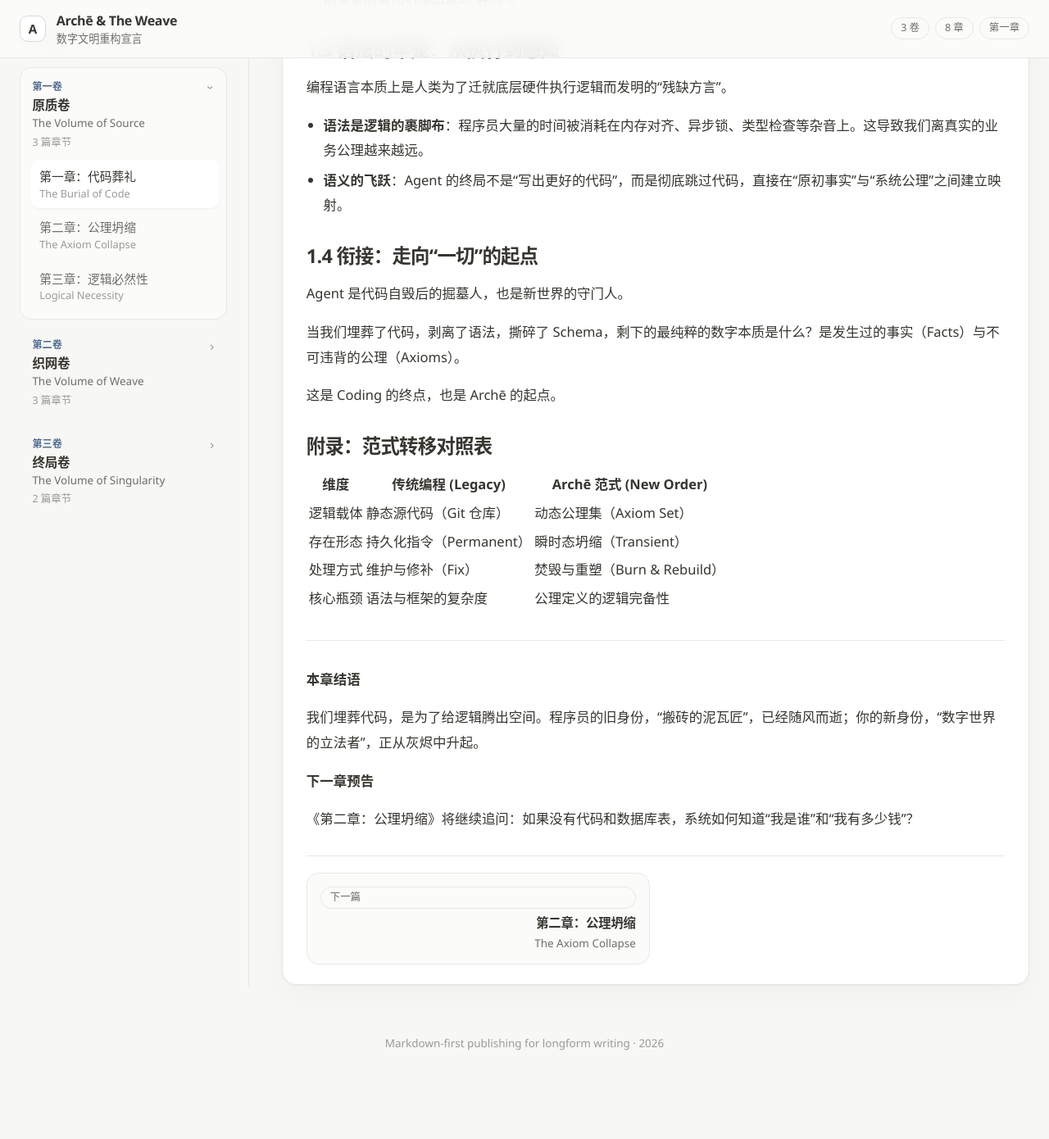
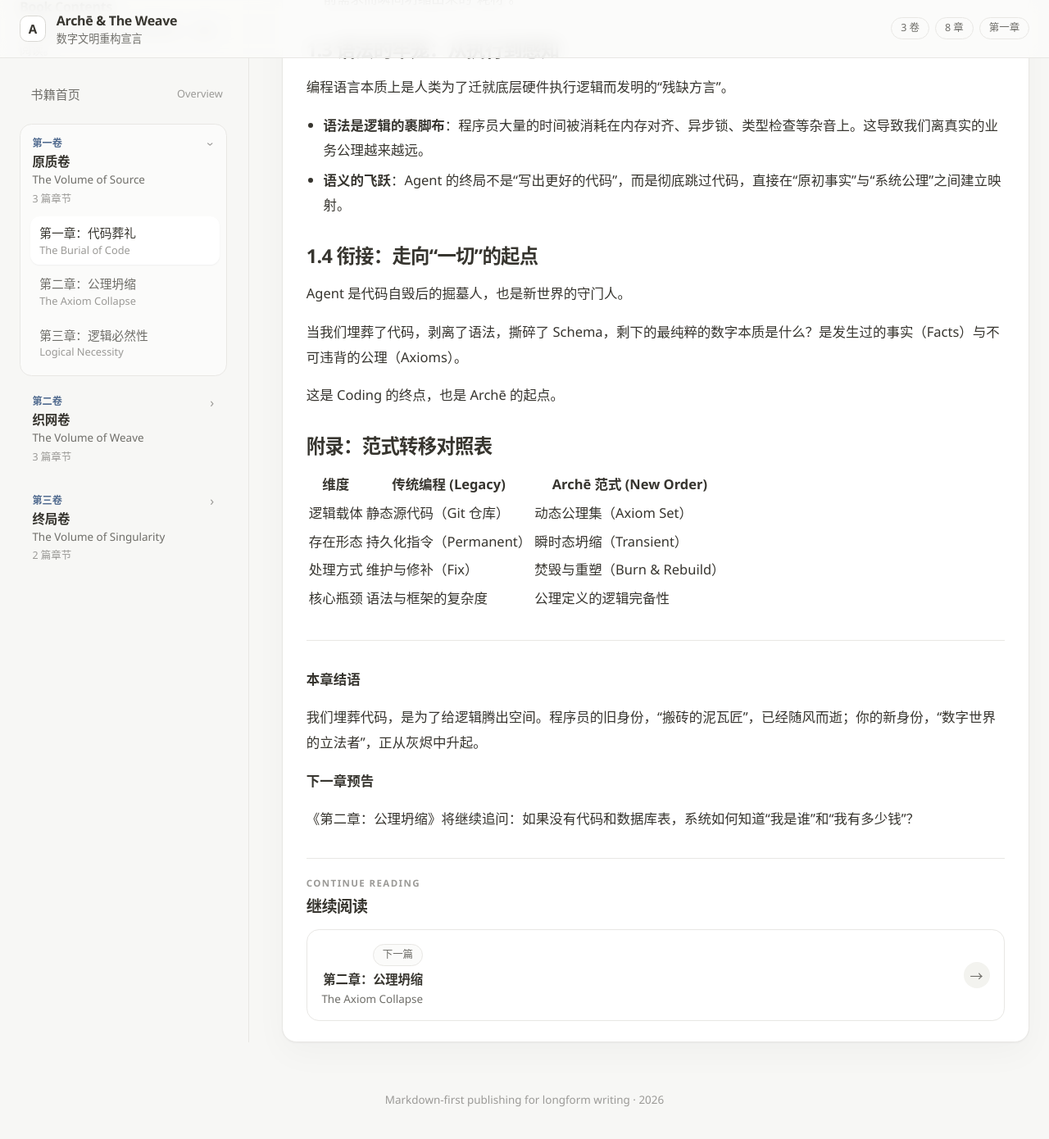
Before and after one commit to wangwu-30/wangwu-30, a Jekyll site: the page built from _chapters/01-the-burial-of-code.md, in a window 1280 px wide and 1400 px high, scrolled down 1190 px. Shown: the top 1390 px of the window at 82% size. Built offline with Jekyll 4.4.1, drawn with Linux system fonts in a browser that asks for light colours; before the commit the page ends 2520 px from its top, so only the background shows below that.

Commit message:
Simplify homepage and polish chapter navigation

```diff
--- a/_layouts/chapter.html
+++ b/_layouts/chapter.html
@@ -42,21 +42,43 @@ layout: default
     {{ content }}
   </section>
 
-  <nav class="chapter-nav" aria-label="章节导航">
+  {% assign nav_state = "" %}
+  {% if previous_chapter and next_chapter %}
+    {% assign nav_state = " has-both" %}
+  {% elsif previous_chapter %}
+    {% assign nav_state = " has-prev-only" %}
+  {% elsif next_chapter %}
+    {% assign nav_state = " has-next-only" %}
+  {% endif %}
+
+  <section class="chapter-nav-wrap">
+    <div class="chapter-nav-header">
+      <p class="eyebrow">Continue Reading</p>
+      <h2>继续阅读</h2>
+    </div>
+
+    <nav class="chapter-nav{{ nav_state }}" aria-label="章节导航">
     {% if previous_chapter %}
-      <a class="chapter-nav-card" href="{{ previous_chapter.url | relative_url }}">
+      <a class="chapter-nav-card is-prev" href="{{ previous_chapter.url | relative_url }}">
+        <span class="chapter-nav-direction" aria-hidden="true">←</span>
+        <div class="chapter-nav-copy">
           <span class="chapter-nav-label">上一篇</span>
           <strong>{{ previous_chapter.chapter_label }}：{{ previous_chapter.title }}</strong>
           <span>{{ previous_chapter.title_en }}</span>
+        </div>
       </a>
     {% endif %}
 
     {% if next_chapter %}
-      <a class="chapter-nav-card next" href="{{ next_chapter.url | relative_url }}">
+      <a class="chapter-nav-card is-next" href="{{ next_chapter.url | relative_url }}">
+        <div class="chapter-nav-copy">
           <span class="chapter-nav-label">下一篇</span>
           <strong>{{ next_chapter.chapter_label }}：{{ next_chapter.title }}</strong>
           <span>{{ next_chapter.title_en }}</span>
+        </div>
+        <span class="chapter-nav-direction" aria-hidden="true">→</span>
       </a>
     {% endif %}
     </nav>
+  </section>
 </article>
--- a/assets/css/site.css
+++ b/assets/css/site.css
@@ -105,7 +105,6 @@ a {
 
 .site-header-meta span,
 .hero-meta span,
-.volume-count,
 .chapter-meta span,
 .chapter-nav-label {
   display: inline-flex;
@@ -117,10 +116,6 @@ a {
   color: var(--ink-soft);
   font-size: 0.78rem;
   line-height: 1.2;
-}
-
-.volume-count {
-  margin: 0;
 }
 
 .site-frame {
@@ -158,7 +153,6 @@ a {
 
 .sidebar-intro h2,
 .section-heading h2,
-.volume-card h3,
 .chapter-article h1,
 .chapter-nav-card strong,
 .home-hero h1 {
@@ -469,72 +463,6 @@ a {
   border-top: 1px solid var(--line);
 }
 
-.volume-list {
-  display: grid;
-  gap: 0;
-}
-
-.volume-card {
-  display: grid;
-  grid-template-columns: minmax(0, 1fr) auto;
-  gap: 1rem;
-  padding: 1rem 0;
-  border-top: 1px solid var(--line);
-}
-
-.volume-card:first-child {
-  padding-top: 0;
-  border-top: 0;
-}
-
-.volume-card-main {
-  min-width: 0;
-}
-
-.volume-label {
-  margin: 0 0 0.28rem;
-  color: var(--ink-faint);
-  font-size: 0.8rem;
-  font-weight: 650;
-  letter-spacing: 0.02em;
-}
-
-.volume-card h3 {
-  font-size: 1.08rem;
-  font-weight: 650;
-  letter-spacing: -0.02em;
-}
-
-.volume-subtitle {
-  margin: 0.2rem 0 0;
-  font-size: 0.9rem;
-}
-
-.volume-description {
-  margin: 0.68rem 0 0;
-  max-width: 44rem;
-  color: var(--ink-soft);
-  line-height: 1.72;
-}
-
-.volume-card-meta {
-  display: flex;
-  flex-direction: column;
-  align-items: flex-end;
-  gap: 0.8rem;
-  white-space: nowrap;
-}
-
-.subtle-link {
-  color: var(--accent);
-  font-size: 0.9rem;
-  font-weight: 620;
-}
-
-.subtle-link:hover {
-  text-decoration: underline;
-}
-
 .chapter-article {
   max-width: 920px;
   padding: 1.55rem 1.8rem;
@@ -596,32 +524,65 @@ a {
   box-shadow: none;
 }
 
+.chapter-nav-wrap {
+  margin-top: 2rem;
+  padding-top: 1.4rem;
+  border-top: 1px solid var(--line);
+}
+
+.chapter-nav-header {
+  margin-bottom: 0.9rem;
+}
+
+.chapter-nav-header h2 {
+  margin: 0;
+  font-family: var(--display-font);
+  font-size: 1.2rem;
+  font-weight: 650;
+  letter-spacing: -0.03em;
+}
+
 .chapter-nav {
   display: grid;
   grid-template-columns: repeat(2, minmax(0, 1fr));
   gap: 0.9rem;
-  margin-top: 1.8rem;
-  padding-top: 1.25rem;
-  border-top: 1px solid var(--line);
+}
+
+.chapter-nav.has-prev-only,
+.chapter-nav.has-next-only {
+  grid-template-columns: minmax(0, 1fr);
 }
 
 .chapter-nav-card {
-  display: grid;
-  gap: 0.3rem;
-  padding: 1rem;
+  display: flex;
+  align-items: center;
+  justify-content: space-between;
+  gap: 1rem;
+  padding: 1.05rem 1.1rem;
   border: 1px solid var(--line);
   border-radius: 0.95rem;
-  background: var(--surface-soft);
-  transition: background-color 180ms ease, border-color 180ms ease;
+  background: var(--surface);
+  transition: background-color 180ms ease, border-color 180ms ease, transform 180ms ease;
 }
 
 .chapter-nav-card:hover {
   border-color: var(--line-strong);
-  background: var(--surface);
+  background: var(--surface-soft);
+  transform: translateY(-1px);
 }
 
-.chapter-nav-card.next {
+.chapter-nav-card.is-next {
   text-align: right;
+}
+
+.chapter-nav-copy {
+  display: grid;
+  gap: 0.26rem;
+  min-width: 0;
+}
+
+.chapter-nav-card.is-next .chapter-nav-copy {
+  justify-items: end;
 }
 
 .chapter-nav-card strong {
@@ -630,9 +591,22 @@ a {
   letter-spacing: -0.01em;
 }
 
-.chapter-nav-card span:last-child {
+.chapter-nav-copy span:last-child {
   color: var(--ink-soft);
   font-size: 0.84rem;
+}
+
+.chapter-nav-direction {
+  display: inline-flex;
+  align-items: center;
+  justify-content: center;
+  width: 2rem;
+  height: 2rem;
+  flex: 0 0 auto;
+  border-radius: 999px;
+  background: var(--surface-muted);
+  color: var(--ink-soft);
+  font-size: 1rem;
 }
 
 .site-footer {
@@ -694,20 +668,20 @@ a {
     font-size: clamp(2rem, 10vw, 2.65rem);
   }
 
-  .volume-card {
-    grid-template-columns: 1fr;
-  }
-
-  .volume-card-meta {
-    align-items: flex-start;
-    white-space: normal;
-  }
-
   .chapter-nav {
     grid-template-columns: 1fr;
   }
 
-  .chapter-nav-card.next {
+  .chapter-nav-card.is-next {
     text-align: left;
   }
+
+  .chapter-nav-card,
+  .chapter-nav-card.is-next {
+    justify-content: flex-start;
+  }
+
+  .chapter-nav-card.is-next .chapter-nav-copy {
+    justify-items: start;
+  }
 }
```
Also changed, not shown: _layouts/home.html (+0 -28 lines), index.md (+1 -1 lines). Lines whose indentation alone changed are shown as unchanged.
